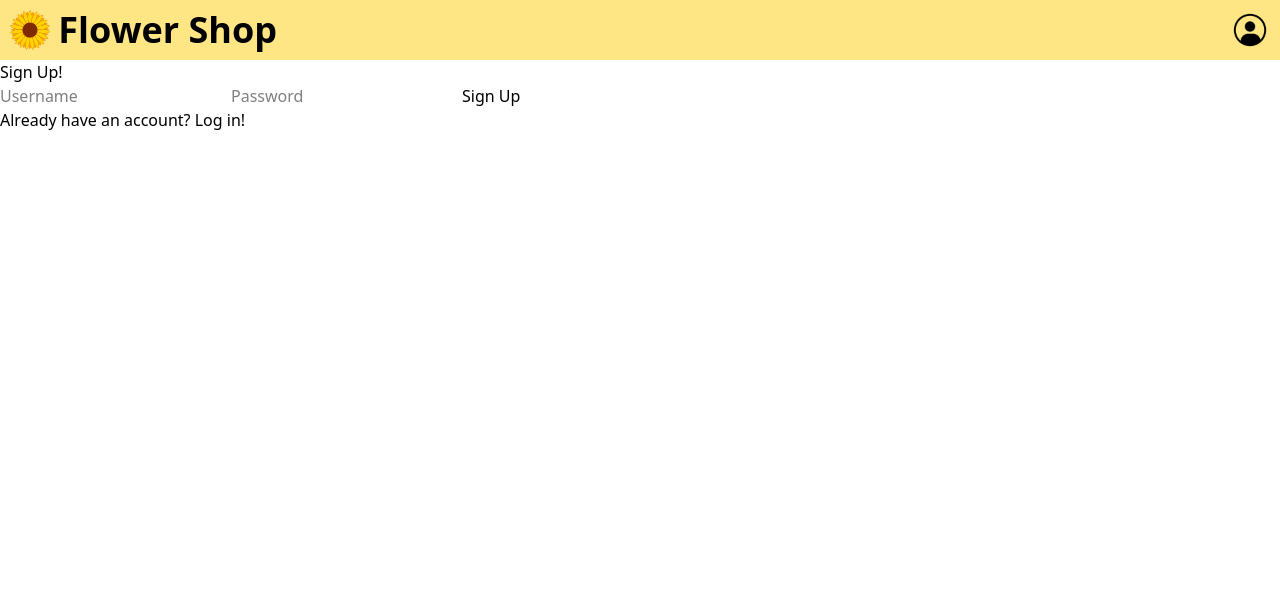
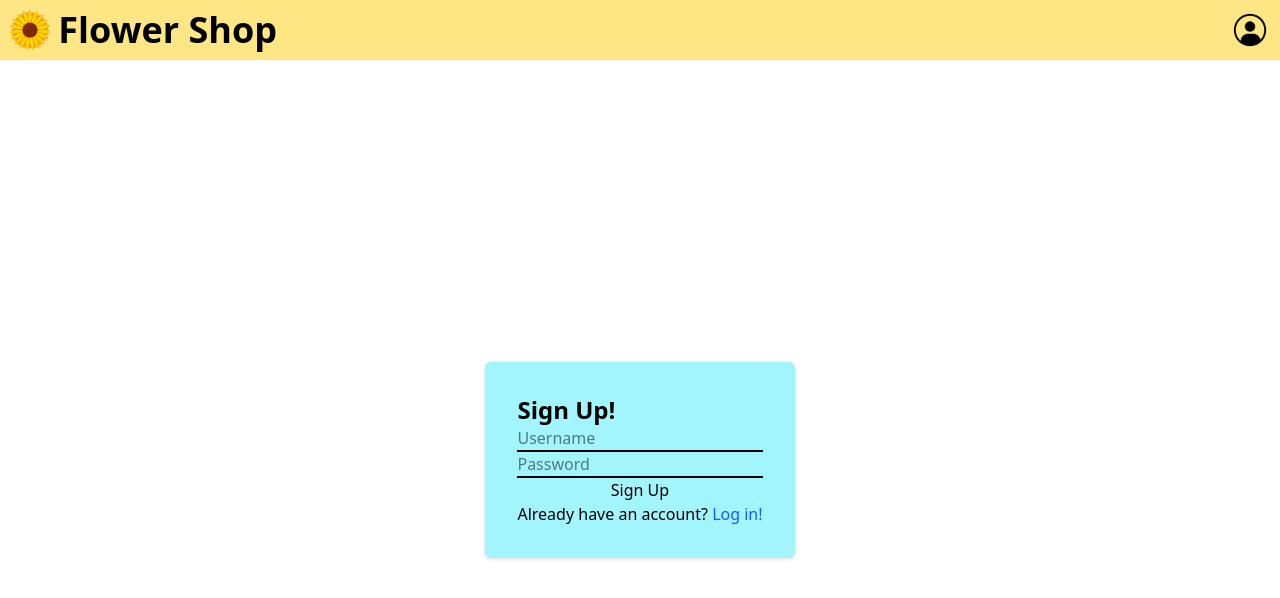
Before and after one commit to CosmicFroggy/shopping-app, a React app in the folder frontend/: page /signup in a window 1280 px wide. Shown: the top 598 px of the page. Built offline with nearby package versions, Linux system fonts and the light colour scheme; the HTML template or start-up script is replaced by a standard one.

Commit message:
add styling to signup page

```diff
--- a/frontend/src/pages/SignupPage.tsx
+++ b/frontend/src/pages/SignupPage.tsx
@@ -87,33 +87,49 @@ const SignupPage = () => {
     return (
         <div>
             <NavBar />
-            <h1>Sign Up!</h1>
+            <div className="flex h-screen items-center justify-center">
+                <div className="flex flex-col bg-cyan-200 drop-shadow-sm rounded-md p-8">
+                    <h1 className="text-2xl font-semibold">Sign Up!</h1>
+                    <form className="flex flex-col" onSubmit={handleSubmit}>
                         {/* conditionally show signup error */}
-            {error && <p style={{ color: "red" }}>{error}</p>}
-            <form onSubmit={handleSubmit}>
+                        {error && (
+                            <p
+                                className="text-red-600"
+                                style={{ color: "red" }}
+                            >
+                                {error}
+                            </p>
+                        )}
                         <input
+                            className="border-b-2 focus:outline-none"
                             type="text"
                             name="username"
                             placeholder="Username"
                             value={username}
-                    onChange={(e: React.ChangeEvent<HTMLInputElement>): void =>
-                        setUsername(e.target.value)
-                    }
+                            onChange={(
+                                e: React.ChangeEvent<HTMLInputElement>,
+                            ): void => setUsername(e.target.value)}
                         />
                         <input
+                            className="border-b-2 focus:outline-none"
                             type="password"
                             name="password"
                             placeholder="Password"
                             value={password}
-                    onChange={(e: React.ChangeEvent<HTMLInputElement>): void =>
-                        setPassword(e.target.value)
-                    }
+                            onChange={(
+                                e: React.ChangeEvent<HTMLInputElement>,
+                            ): void => setPassword(e.target.value)}
                         />
                         <button type="submit">Sign Up</button>
                     </form>
                     <p>
-                Already have an account? <Link to="/login">Log in!</Link>
+                        Already have an account?{" "}
+                        <Link className="text-blue-600" to="/login">
+                            Log in!
+                        </Link>
                     </p>
+                </div>
+            </div>
         </div>
     );
 };
```
Lines whose indentation alone changed are shown as unchanged.
